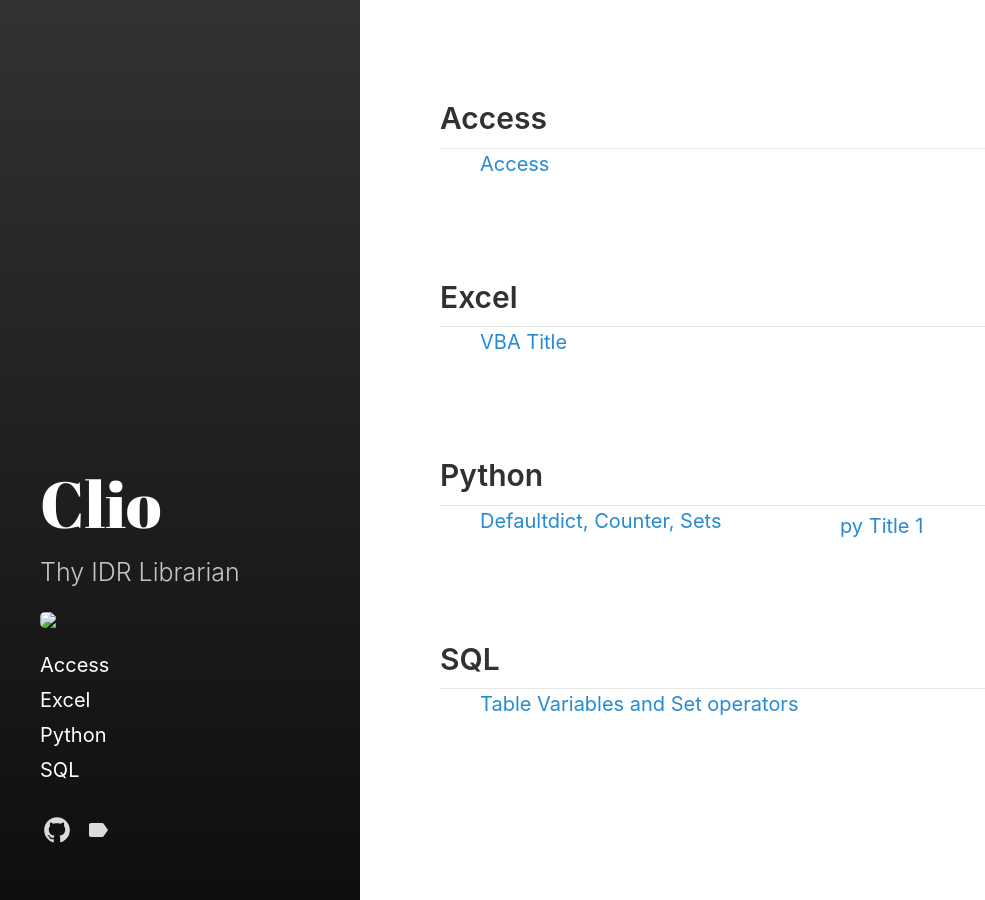
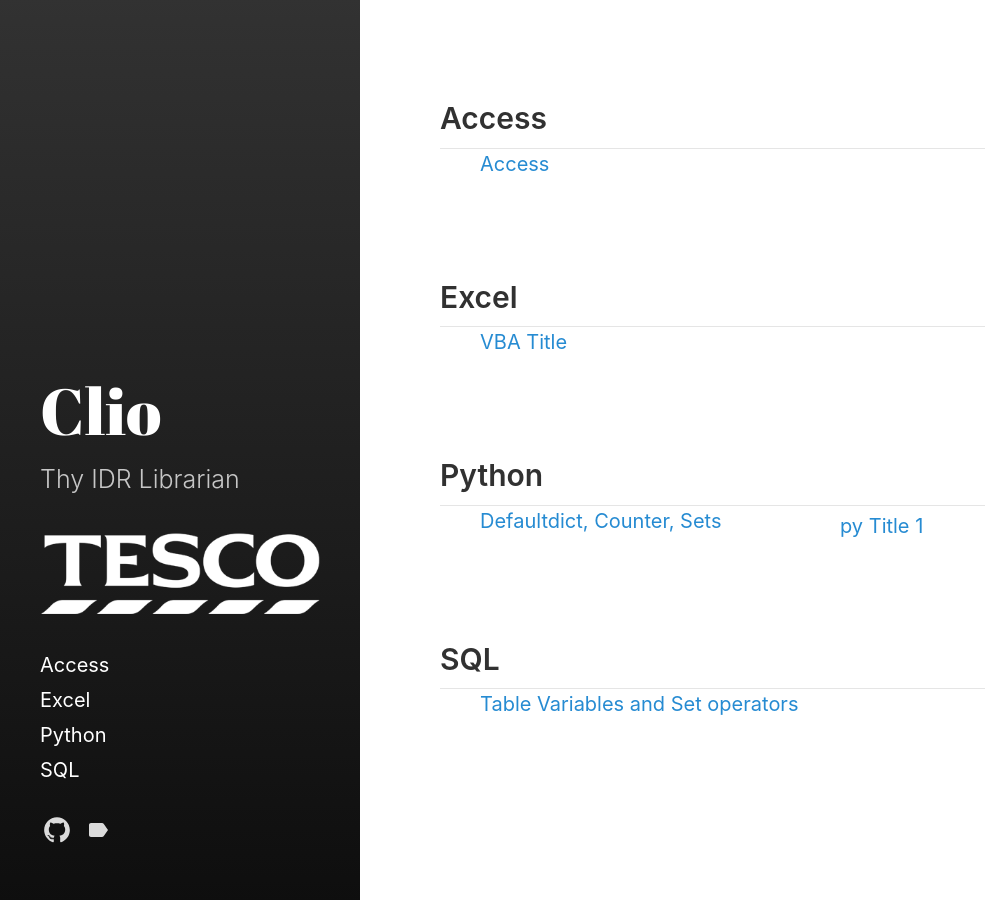
Before and after one commit to tesco-idr/clio, a Jekyll site: the page built from index.html, in a window 1280 px wide. Shown: the whole page, without its empty margins (0-985 px from the left). Built offline with Jekyll 4.4.1, drawn with Linux system fonts in a browser that asks for light colours.

Commit message:
img test

```diff
--- a/_includes/sidebar.html
+++ b/_includes/sidebar.html
@@ -9,7 +9,7 @@
       </a>
     </{% if page.layout == "index" %}h1{% else %}div{% endif %}>
     <p class="lead">{{ site.description }}</p>
-    <img src="svg/tesco-white.png">
+    <img src="tesco-white.png">
   </header>
 
   {% include sidebar-nav-links.html %}
```
